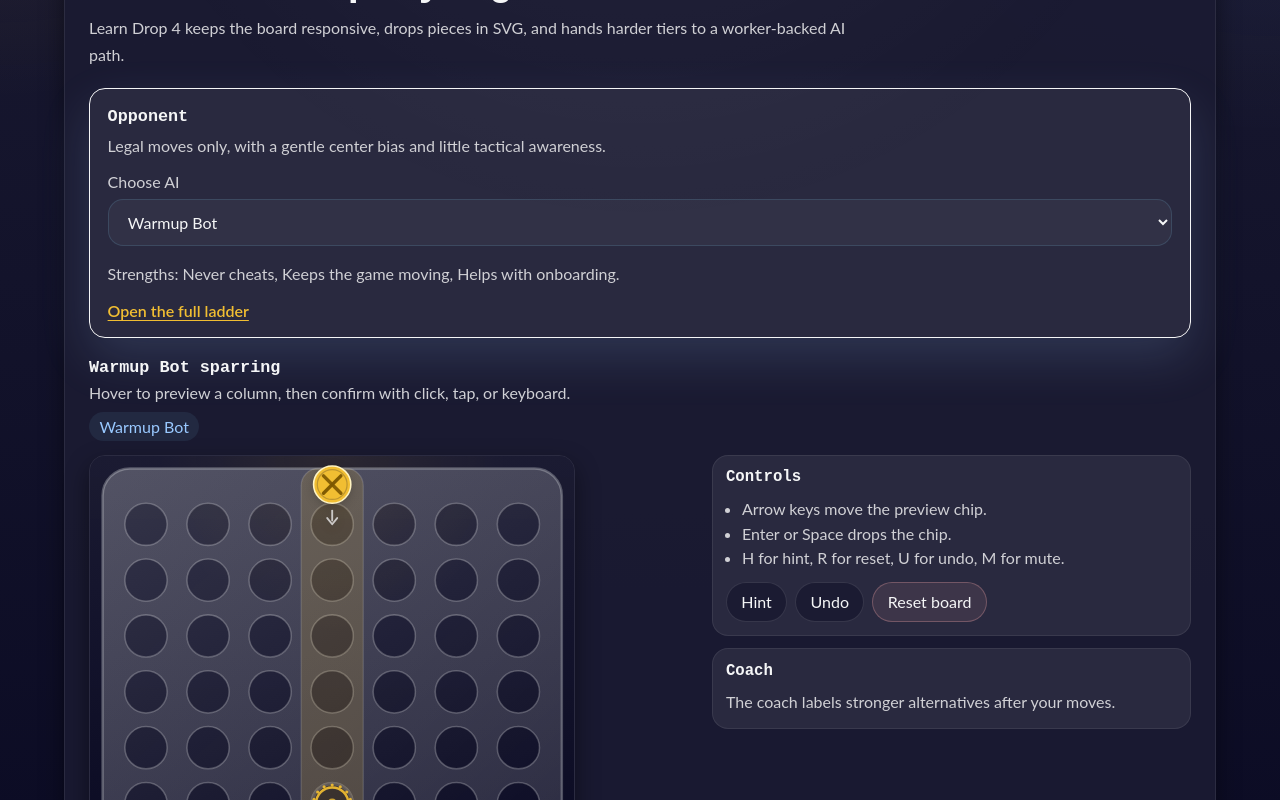
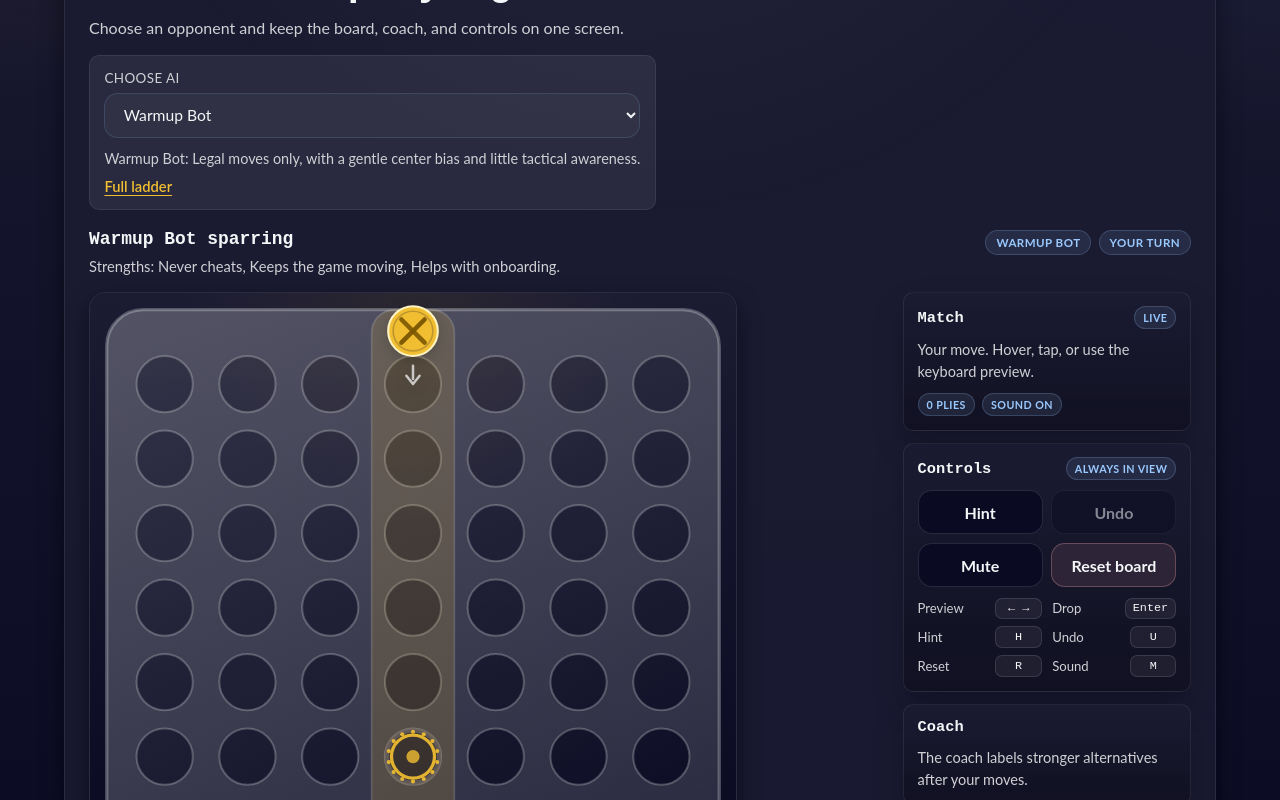
Before and after one commit to QuincyLarson/4-in-a-row, a React (Vite) app: page /#/play in a window 1280 px wide. Shown: the part 340-1140 px from the top of the page. Built offline with nearby package versions, Linux system fonts and the light colour scheme.

Commit message:
feat: compact the match layout for laptop play

```diff
--- a/src/app/routes/pages/PlayPage.tsx
+++ b/src/app/routes/pages/PlayPage.tsx
@@ -5,7 +5,7 @@ import { battleAis } from '../../../content';
 import { GameArena } from '../../../features/battle/GameArena';
 import { findReviewTarget, isAiUnlocked } from '../../progression';
 import { useAppState } from '../../state/useAppState';
-import { Card, PageSection } from './shared';
+import { PageSection } from './shared';
 
 export function PlayPage() {
   const {
@@ -28,9 +28,9 @@ export function PlayPage() {
     <PageSection
       eyebrow="Instant Play"
       title="Fast local play against the ladder."
-      body="Learn Drop 4 keeps the board responsive, drops pieces in SVG, and hands harder tiers to a worker-backed AI path."
-    >
-      <Card title="Opponent" body={selected.summary} accent="var(--cpu-0)">
+      body="Choose an opponent and keep the board, coach, and controls on one screen."
+      actions={
+        <div style={play.toolbar}>
           <label style={play.label}>
             Choose AI
             <select
@@ -49,16 +49,21 @@ export function PlayPage() {
               ))}
             </select>
           </label>
-        <p style={play.copy}>Strengths: {selected.strengths.join(', ')}.</p>
+          <div style={play.toolbarFooter}>
+            <span style={play.summary}>
+              {selected.name}: {selected.summary}
+            </span>
             <Link to="/battle" style={play.link}>
-          Open the full ladder
+              Full ladder
             </Link>
-      </Card>
-
+          </div>
+        </div>
+      }
+    >
       <GameArena
         aiId={selected.id}
         title={`${selected.name} sparring`}
-        description="Hover to preview a column, then confirm with click, tap, or keyboard."
+        description={`Strengths: ${selected.strengths.join(', ')}.`}
         onHumanResolvedMove={(_, analysis) => {
           if (!analysis || !['inaccuracy', 'mistake', 'blunder'].includes(analysis.quality)) {
             return;
@@ -95,26 +100,44 @@ export function PlayPage() {
 const play = {
   label: {
     display: 'grid',
-    gap: '0.5rem',
+    gap: '0.45rem',
     color: 'var(--muted)',
+    fontSize: '0.84rem',
+    letterSpacing: '0.03em',
+    textTransform: 'uppercase' as const,
+  },
+  toolbar: {
+    display: 'grid',
+    gap: '0.7rem',
+    padding: '0.9rem',
+    borderRadius: 'var(--radius-md)',
+    border: '1px solid rgba(245, 246, 247, 0.08)',
+    background: 'var(--surface)',
+    minWidth: 'min(100%, 22rem)',
   },
   select: {
-    minHeight: '2.8rem',
-    padding: '0.75rem 0.95rem',
-    borderRadius: '0.95rem',
+    minHeight: '2.7rem',
+    padding: '0.7rem 0.9rem',
+    borderRadius: '0.85rem',
     background: 'rgba(255, 255, 255, 0.04)',
     border: '1px solid rgba(127, 219, 255, 0.14)',
     color: 'var(--ink)',
+    fontSize: '0.98rem',
   },
-  copy: {
-    margin: 0,
+  toolbarFooter: {
+    display: 'grid',
+    gap: '0.45rem',
+  },
+  summary: {
     color: 'var(--muted)',
-    lineHeight: 1.7,
+    fontSize: '0.9rem',
+    lineHeight: 1.45,
   },
   link: {
     color: 'var(--accent)',
     textDecoration: 'underline',
     textUnderlineOffset: '0.18em',
     fontWeight: 600,
+    fontSize: '0.92rem',
   },
 };
--- a/src/features/battle/GameArena.tsx
+++ b/src/features/battle/GameArena.tsx
@@ -99,6 +99,14 @@ function GameArenaSession({
     board.winner !== null ? winningLinesFor(board, board.winner)[0] ?? null : null;
   const canUndo = board.moves.length > baseBoard.moves.length;
   const sandboxMode = mode === 'sandbox' && !aiId;
+  const status = statusText(board, thinking, result, aiMeta?.name, sandboxMode);
+  const turnLabel = sandboxMode
+    ? board.turn === 'human'
+      ? 'Human side to move'
+      : 'CPU side to move'
+    : board.turn === 'human'
+      ? 'Your turn'
+      : `${aiMeta?.name ?? 'CPU'} turn`;
 
   useEffect(() => {
     return () => {
@@ -318,22 +326,25 @@ function GameArenaSession({
 
   return (
     <div className="game-arena">
-      <div className="game-arena__header">
-        <div>
-          <h2 style={arena.title}>{title}</h2>
-          <p style={arena.description}>{description}</p>
+      <div className="game-arena__masthead">
+        <div className="game-arena__copy">
+          <h2 className="game-arena__title">{title}</h2>
+          <p className="game-arena__description">{description}</p>
         </div>
-        <div style={arena.pills}>
-          {aiMeta ? <span style={arena.pill}>{aiMeta.name}</span> : null}
+        <div className="game-arena__meta">
+          {aiMeta ? <span className="game-arena__pill">{aiMeta.name}</span> : null}
           {hintColumn !== null ? (
-            <span style={{ ...arena.pill, color: 'var(--warning)' }}>
+            <span className="game-arena__pill game-arena__pill--warning">
               Hint: column {hintColumn + 1}
             </span>
           ) : null}
+          <span className="game-arena__pill">{turnLabel}</span>
         </div>
       </div>
 
-      <div className="game-arena__layout">
+      <div className="game-arena__shell">
+        <div className="game-arena__boardColumn">
+          <div className="game-arena__boardWrap">
             <BoardScene
               board={board}
               previewColumn={hintColumn ?? activePreview}
@@ -368,52 +379,111 @@ function GameArenaSession({
               onRestart={confirmResetBoard}
               onUndo={undoMove}
               onToggleMute={() => actions.setSound(!save.settings.soundEnabled)}
-          status={statusText(board, thinking, result, aiMeta?.name, sandboxMode)}
+              status={status}
               disabled={!previewVisible || thinking || (board.turn === 'cpu' && !!aiId)}
               winningLine={winningLine}
               showConfetti={result === 'win'}
             />
+          </div>
+        </div>
 
-        <aside className="game-arena__sidebar">
-          <div className="game-arena__panel">
-            <h3 style={arena.panelTitle}>Controls</h3>
-            <ul style={arena.list}>
-              <li>Arrow keys move the preview chip.</li>
-              <li>Enter or Space drops the chip.</li>
-              <li>H for hint, R for reset, U for undo, M for mute.</li>
-            </ul>
-            <div className="game-arena__buttons">
-              <button type="button" style={arena.button} onClick={requestHint}>
+        <aside className="game-arena__rail" aria-label="Match tools">
+          <section className="game-arena__panel">
+            <div className="game-arena__panelHeader">
+              <h3 className="game-arena__panelTitle">Match</h3>
+              <span className="game-arena__microPill">
+                {thinking ? 'Thinking' : result ? result.toUpperCase() : 'Live'}
+              </span>
+            </div>
+            <p className="game-arena__bodyCopy">{status}</p>
+            <div className="game-arena__metaRow">
+              <span className="game-arena__microPill">{board.moves.length} plies</span>
+              <span className="game-arena__microPill">
+                {save.settings.soundEnabled ? 'Sound on' : 'Sound off'}
+              </span>
+            </div>
+          </section>
+
+          <section className="game-arena__panel">
+            <div className="game-arena__panelHeader">
+              <h3 className="game-arena__panelTitle">Controls</h3>
+              <span className="game-arena__microPill">Always in view</span>
+            </div>
+            <div className="game-arena__buttonGrid">
+              <button type="button" className="game-arena__button" onClick={requestHint}>
                 Hint
               </button>
               <button
                 type="button"
-                style={arena.button}
+                className="game-arena__button"
                 disabled={!canUndo}
                 onClick={undoMove}
               >
                 Undo
               </button>
-              <button type="button" style={arena.buttonDanger} onClick={confirmResetBoard}>
+              <button
+                type="button"
+                className="game-arena__button"
+                onClick={() => actions.setSound(!save.settings.soundEnabled)}
+              >
+                {save.settings.soundEnabled ? 'Mute' : 'Sound on'}
+              </button>
+              <button
+                type="button"
+                className="game-arena__button game-arena__button--danger"
+                onClick={confirmResetBoard}
+              >
                 Reset board
               </button>
             </div>
+            <div className="game-arena__shortcutGrid" aria-label="Keyboard shortcuts">
+              <span className="game-arena__shortcut">
+                <span>Preview</span>
+                <kbd className="game-arena__key">← →</kbd>
+              </span>
+              <span className="game-arena__shortcut">
+                <span>Drop</span>
+                <kbd className="game-arena__key">Enter</kbd>
+              </span>
+              <span className="game-arena__shortcut">
+                <span>Hint</span>
+                <kbd className="game-arena__key">H</kbd>
+              </span>
+              <span className="game-arena__shortcut">
+                <span>Undo</span>
+                <kbd className="game-arena__key">U</kbd>
+              </span>
+              <span className="game-arena__shortcut">
+                <span>Reset</span>
+                <kbd className="game-arena__key">R</kbd>
+              </span>
+              <span className="game-arena__shortcut">
+                <span>Sound</span>
+                <kbd className="game-arena__key">M</kbd>
+              </span>
             </div>
+          </section>
 
-          <div className="game-arena__panel">
-            <h3 style={arena.panelTitle}>Coach</h3>
+          <section className="game-arena__panel">
+            <div className="game-arena__panelHeader">
+              <h3 className="game-arena__panelTitle">Coach</h3>
               {analysis ? (
-              <div style={arena.analysis}>
-                <strong style={arena.analysisLabel}>{analysis.quality}</strong>
-                <p style={arena.analysisBody}>{analysis.reason}</p>
+                <span className="game-arena__microPill game-arena__microPill--accent">
+                  {analysis.quality}
+                </span>
+              ) : null}
+            </div>
+            {analysis ? (
+              <div className="game-arena__analysis">
+                <p className="game-arena__bodyCopy">{analysis.reason}</p>
                 {analysis.bestMove !== null ? (
-                  <p style={arena.analysisBody}>
+                  <p className="game-arena__bodyCopy">
                     Better move: column {analysis.bestMove + 1}
                   </p>
                 ) : null}
               </div>
             ) : (
-              <p style={arena.analysisBody}>
+              <p className="game-arena__bodyCopy">
                 {result
                   ? result === 'win'
                     ? 'Clean finish. Replay or climb to a tougher opponent.'
@@ -425,7 +495,7 @@ function GameArenaSession({
                     : 'The coach labels stronger alternatives after your moves.'}
               </p>
             )}
-          </div>
+          </section>
         </aside>
       </div>
     </div>
@@ -515,79 +585,3 @@ function statusText(
     ? 'Your move. Hover, tap, or use the keyboard preview.'
     : `${aiName ?? 'CPU'} to move.`;
 }
-
-const arena = {
-  frame: {
-    display: 'grid',
-    gap: '1.25rem',
-  },
-  header: {
-    display: 'grid',
-    gap: '0.55rem',
-  },
-  title: {
-    margin: 0,
-    fontSize: '1.05rem',
-  },
-  description: {
-    margin: '0.25rem 0 0',
-    color: 'var(--muted)',
-    lineHeight: 1.5,
-  },
-  pills: {
-    display: 'flex',
-    flexWrap: 'wrap' as const,
-    gap: '0.5rem',
-  },
-  pill: {
-    display: 'inline-flex',
-    padding: '0.3rem 0.65rem',
-    borderRadius: '999px',
-    background: 'rgba(127, 219, 255, 0.08)',
-    color: 'var(--accent-2)',
-  },
-  panelTitle: {
-    margin: 0,
-    fontSize: '0.98rem',
-  },
-  list: {
-    margin: 0,
-    paddingLeft: '1rem',
-    color: 'var(--muted)',
-    lineHeight: 1.55,
-  },
-  analysis: {
-    display: 'grid',
-    gap: '0.4rem',
-  },
-  analysisLabel: {
-    textTransform: 'capitalize' as const,
-    color: 'var(--accent)',
-  },
-  analysisBody: {
-    margin: 0,
-    color: 'var(--muted)',
-    lineHeight: 1.55,
-  },
-  buttons: {
-    display: 'flex',
-    gap: '0.5rem',
-    flexWrap: 'wrap' as const,
-  },
-  button: {
-    minHeight: '2.4rem',
-    padding: '0.62rem 0.9rem',
-    borderRadius: '999px',
-    border: '1px solid rgba(245, 246, 247, 0.12)',
-    background: 'var(--bg-1)',
-    color: 'var(--ink)',
-  },
-  buttonDanger: {
-    minHeight: '2.4rem',
-    padding: '0.62rem 0.9rem',
-    borderRadius: '999px',
-    border: '1px solid rgba(255, 173, 173, 0.28)',
-    background: 'rgba(255, 173, 173, 0.1)',
-    color: 'var(--ink)',
-  },
-};
--- a/src/features/battle/gameArena.css
+++ b/src/features/battle/gameArena.css
@@ -1,20 +1,95 @@
 .game-arena {
   display: grid;
-  gap: 0.85rem;
+  gap: 0.9rem;
   --board-max-width: 100%;
 }
 
-.game-arena__header {
+.game-arena__masthead {
+  display: flex;
+  flex-wrap: wrap;
+  align-items: flex-start;
+  justify-content: space-between;
+  gap: 0.75rem;
+}
+
+.game-arena__copy {
   display: grid;
+  gap: 0.35rem;
+  min-width: 0;
+}
+
+.game-arena__title {
+  margin: 0;
+  font-size: 1.12rem;
+  line-height: 1.08;
+}
+
+.game-arena__description {
+  margin: 0;
+  max-width: 40rem;
+  color: var(--muted);
+  font-size: 0.92rem;
+  line-height: 1.5;
+}
+
+.game-arena__meta,
+.game-arena__metaRow {
+  display: flex;
+  flex-wrap: wrap;
   gap: 0.45rem;
 }
 
-.game-arena__layout {
+.game-arena__pill,
+.game-arena__microPill {
+  display: inline-flex;
+  align-items: center;
+  justify-content: center;
+  padding: 0.3rem 0.62rem;
+  border: 1px solid rgba(153, 201, 255, 0.2);
+  border-radius: 999px;
+  background: rgba(153, 201, 255, 0.1);
+  color: var(--accent-2);
+  font-size: 0.72rem;
+  font-weight: 700;
+  letter-spacing: 0.04em;
+  text-transform: uppercase;
+  white-space: nowrap;
+}
+
+.game-arena__pill--warning {
+  border-color: rgba(241, 190, 50, 0.35);
+  background: rgba(241, 190, 50, 0.12);
+  color: var(--warning);
+}
+
+.game-arena__microPill {
+  padding: 0.24rem 0.5rem;
+  font-size: 0.67rem;
+}
+
+.game-arena__microPill--accent {
+  border-color: rgba(241, 190, 50, 0.38);
+  background: rgba(241, 190, 50, 0.14);
+  color: var(--warning);
+}
+
+.game-arena__shell {
   display: grid;
   gap: 0.85rem;
+  align-items: start;
 }
 
-.game-arena__sidebar {
+.game-arena__boardColumn {
+  min-width: 0;
+}
+
+.game-arena__boardWrap {
+  width: 100%;
+  max-width: 40.5rem;
+  margin-inline: auto;
+}
+
+.game-arena__rail {
   display: grid;
   gap: 0.75rem;
   align-content: start;
@@ -23,40 +98,119 @@
 .game-arena__panel {
   display: grid;
   gap: 0.65rem;
-  padding: 0.8rem;
-  border-radius: var(--radius-lg);
-  background: var(--surface);
+  padding: 0.85rem;
+  border-radius: var(--radius-md);
   border: 1px solid rgba(245, 246, 247, 0.08);
+  background: linear-gradient(180deg, rgba(27, 27, 50, 0.92), rgba(17, 17, 34, 0.98));
+  box-shadow: 0 16px 32px rgba(0, 0, 0, 0.2);
 }
 
-.game-arena__buttons {
+.game-arena__panelHeader {
   display: flex;
-  gap: 0.5rem;
-  flex-wrap: wrap;
+  align-items: center;
+  justify-content: space-between;
+  gap: 0.6rem;
 }
 
-@media (min-width: 960px) {
+.game-arena__panelTitle {
+  margin: 0;
+  font-size: 0.96rem;
+}
+
+.game-arena__bodyCopy {
+  margin: 0;
+  color: var(--muted);
+  font-size: 0.91rem;
+  line-height: 1.5;
+}
+
+.game-arena__buttonGrid {
+  display: grid;
+  grid-template-columns: repeat(2, minmax(0, 1fr));
+  gap: 0.55rem;
+}
+
+.game-arena__button {
+  min-height: 2.7rem;
+  padding: 0.72rem 0.9rem;
+  border: 1px solid rgba(245, 246, 247, 0.12);
+  border-radius: 0.85rem;
+  background: #0a0a23;
+  color: var(--ink);
+  font: inherit;
+  font-weight: 700;
+  cursor: pointer;
+}
+
+.game-arena__button--danger {
+  border-color: rgba(255, 173, 173, 0.28);
+  background: rgba(255, 173, 173, 0.1);
+}
+
+.game-arena__button:disabled {
+  opacity: 0.5;
+  cursor: not-allowed;
+}
+
+.game-arena__shortcutGrid {
+  display: grid;
+  grid-template-columns: repeat(2, minmax(0, 1fr));
+  gap: 0.45rem 0.65rem;
+}
+
+.game-arena__shortcut {
+  display: flex;
+  align-items: center;
+  justify-content: space-between;
+  gap: 0.6rem;
+  color: var(--muted);
+  font-size: 0.82rem;
+}
+
+.game-arena__key {
+  min-width: 2.9rem;
+  padding: 0.18rem 0.45rem;
+  border: 1px solid rgba(245, 246, 247, 0.12);
+  border-radius: 0.45rem;
+  background: rgba(245, 246, 247, 0.06);
+  color: var(--ink);
+  text-align: center;
+  font-family: var(--font-display);
+  font-size: 0.74rem;
+}
+
+.game-arena__analysis {
+  display: grid;
+  gap: 0.45rem;
+}
+
+@media (min-width: 980px) {
   .game-arena {
-    --board-max-width: clamp(22rem, 40vw, 33rem);
+    --board-max-width: 40.5rem;
   }
 
-  .game-arena__layout {
-    grid-template-columns: minmax(0, 1.08fr) minmax(17rem, 0.92fr);
-    align-items: start;
+  .game-arena__shell {
+    grid-template-columns: minmax(0, 1fr) 18rem;
   }
 
-  .game-arena__sidebar {
-    position: sticky;
-    top: 0.75rem;
+  .game-arena__boardWrap {
+    margin-inline: 0;
   }
 }
 
-@media (min-width: 1180px) {
+@media (max-width: 979px) {
   .game-arena {
-    --board-max-width: clamp(23rem, 38vw, 35rem);
+    --board-max-width: min(100%, 38rem);
+  }
+}
+
+@media (max-width: 640px) {
+  .game-arena__buttonGrid,
+  .game-arena__shortcutGrid {
+    grid-template-columns: 1fr;
   }
 
-  .game-arena__layout {
-    grid-template-columns: minmax(0, 1.12fr) minmax(18rem, 0.88fr);
+  .game-arena__description {
+    font-size: 0.88rem;
   }
 }
```
Also changed, not shown: 1 other file (tests, documents, lock files or other folders). Lines whose indentation alone changed are shown as unchanged.
